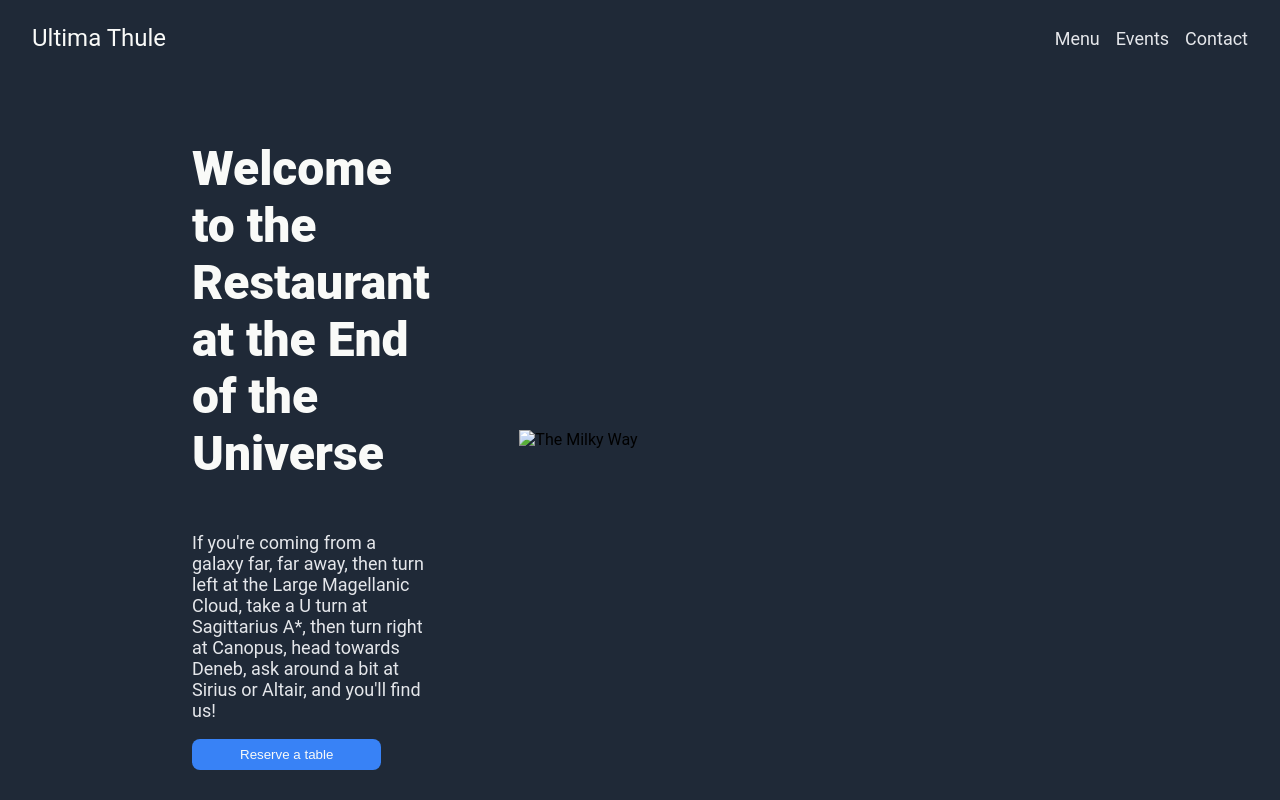
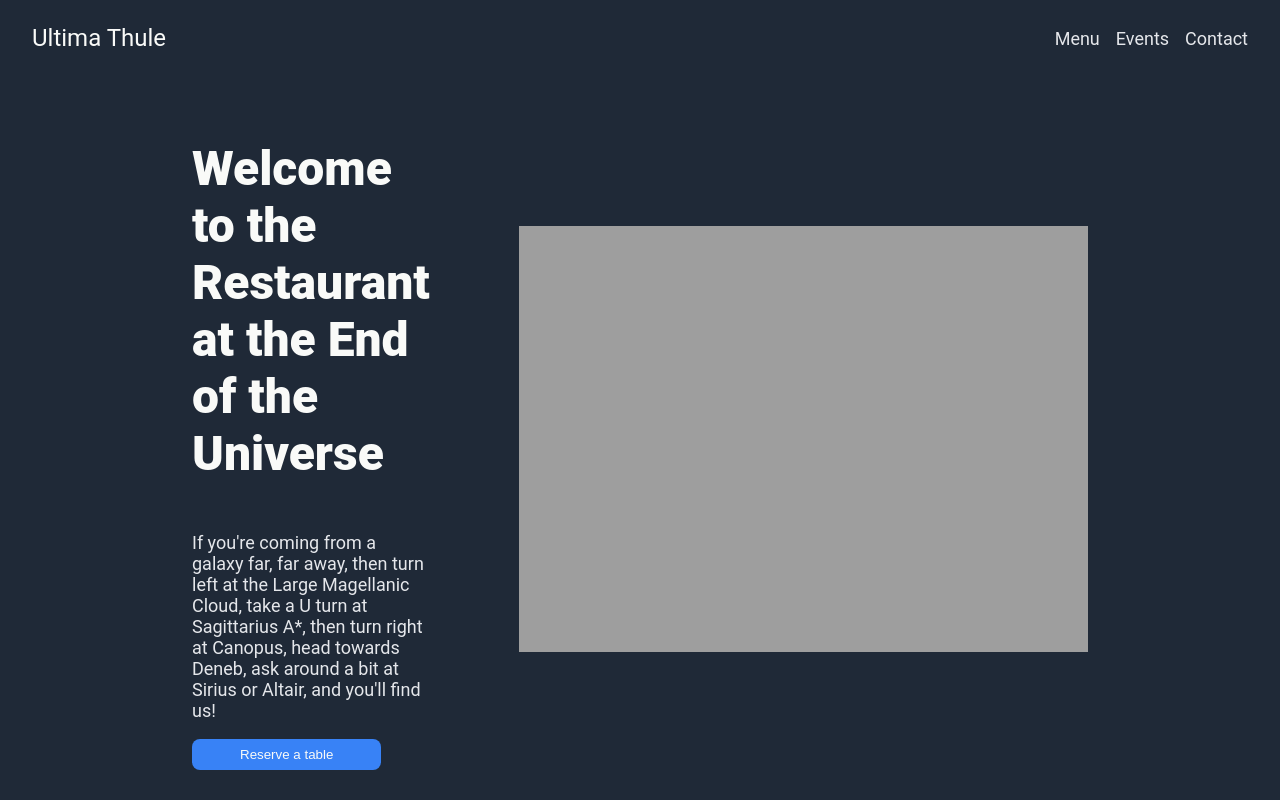
Before and after one commit to martinomole/odin-landing-page, a plain HTML site: page index.html in a window 1280 px wide. Shown: the top 800 px of the page. Drawn offline with Linux system fonts and the light colour scheme; the site is published under a folder, as on GitHub Pages, so addresses that start at the root find nothing.

Commit message:
Fix broken image link

```diff
--- a/index.html
+++ b/index.html
@@ -25,7 +25,7 @@
                 <p>If you're coming from a galaxy far, far away, then turn left at the Large Magellanic Cloud, take a U turn at Sagittarius A*, then turn right at Canopus, head towards Deneb, ask around a bit at Sirius or Altair, and you'll find us!</p>
                 <button class="signup">Reserve a table</button>
             </div>
-            <img src="/images/space.jpg" alt="The Milky Way">
+            <img src="images/space.jpg" alt="The Milky Way">
         </div>
 
 
```
